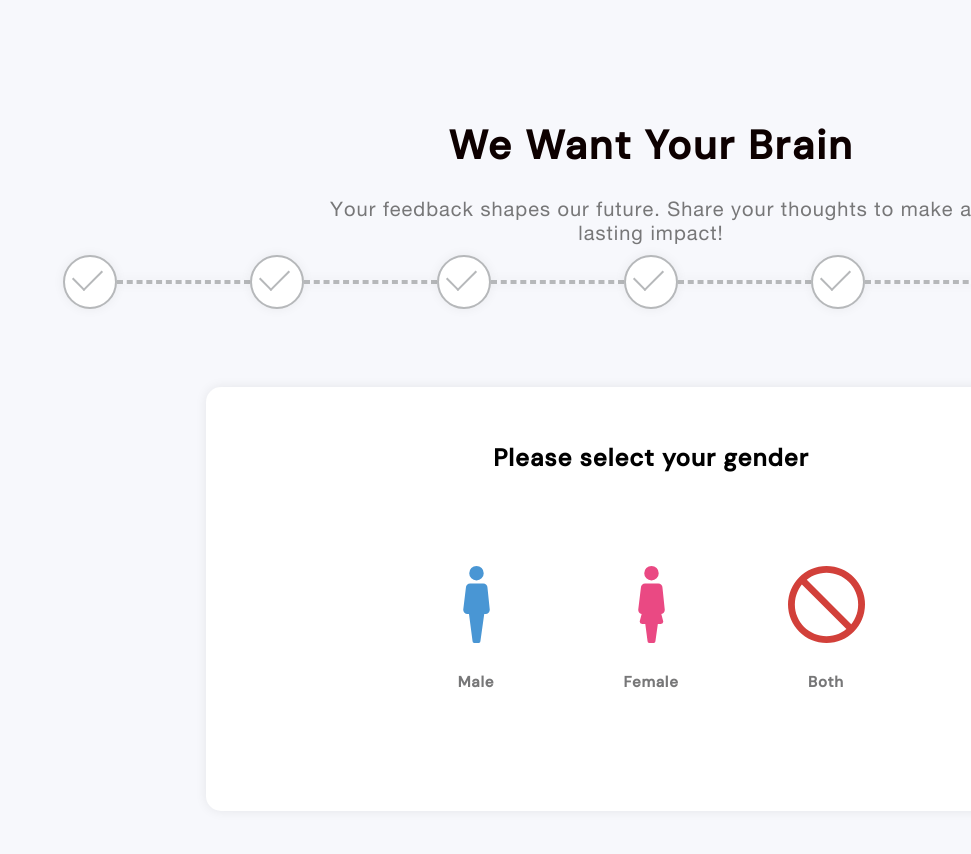
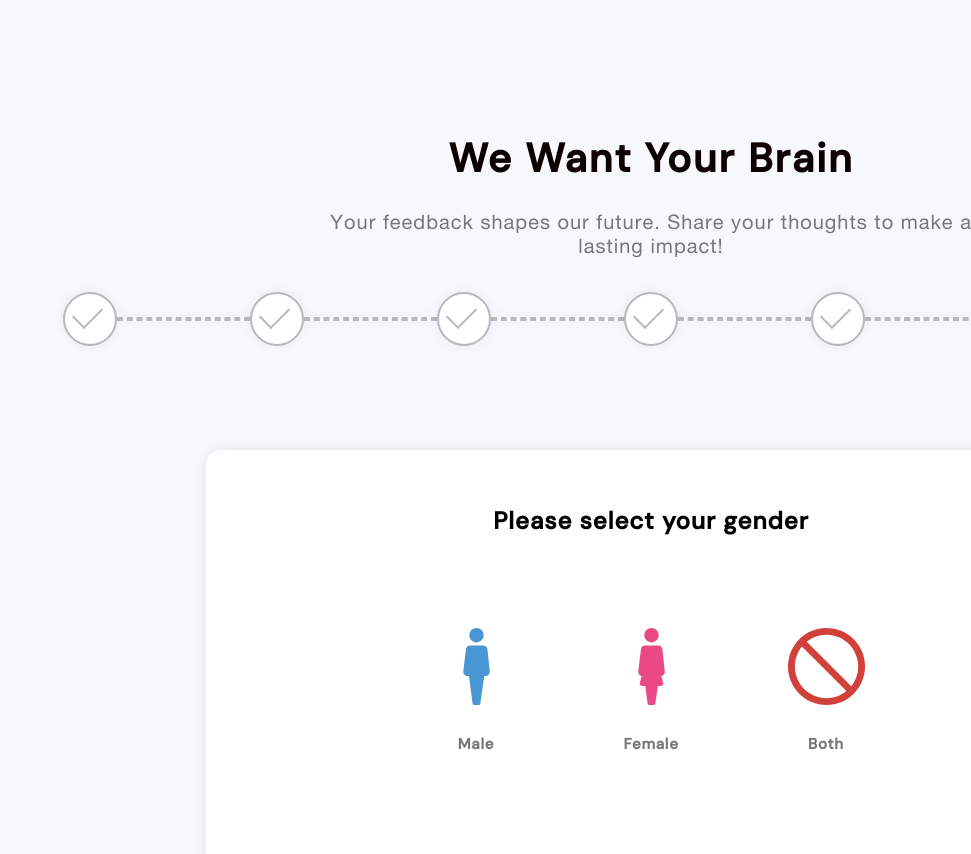
Before and after one commit to AshwiniSReddy/feedback_frontend, a React (Create React App) app: page / in a window 1280 px wide. Shown: the top 854 px of the page, without its empty margins (309-1280 px from the left). Built offline with nearby package versions, Linux system fonts and the light colour scheme.

Commit message:
overflow hidden

```diff
--- a/src/App.css
+++ b/src/App.css
@@ -1,9 +1,9 @@
 .App {
   text-align: center;
   width: 1920px;
-  height: 1100px;
+  height: 1200px;
   font-family: 'DM Sans', sans-serif;
-
+  overflow: hidden;
 }
 
 .App-logo {
```
